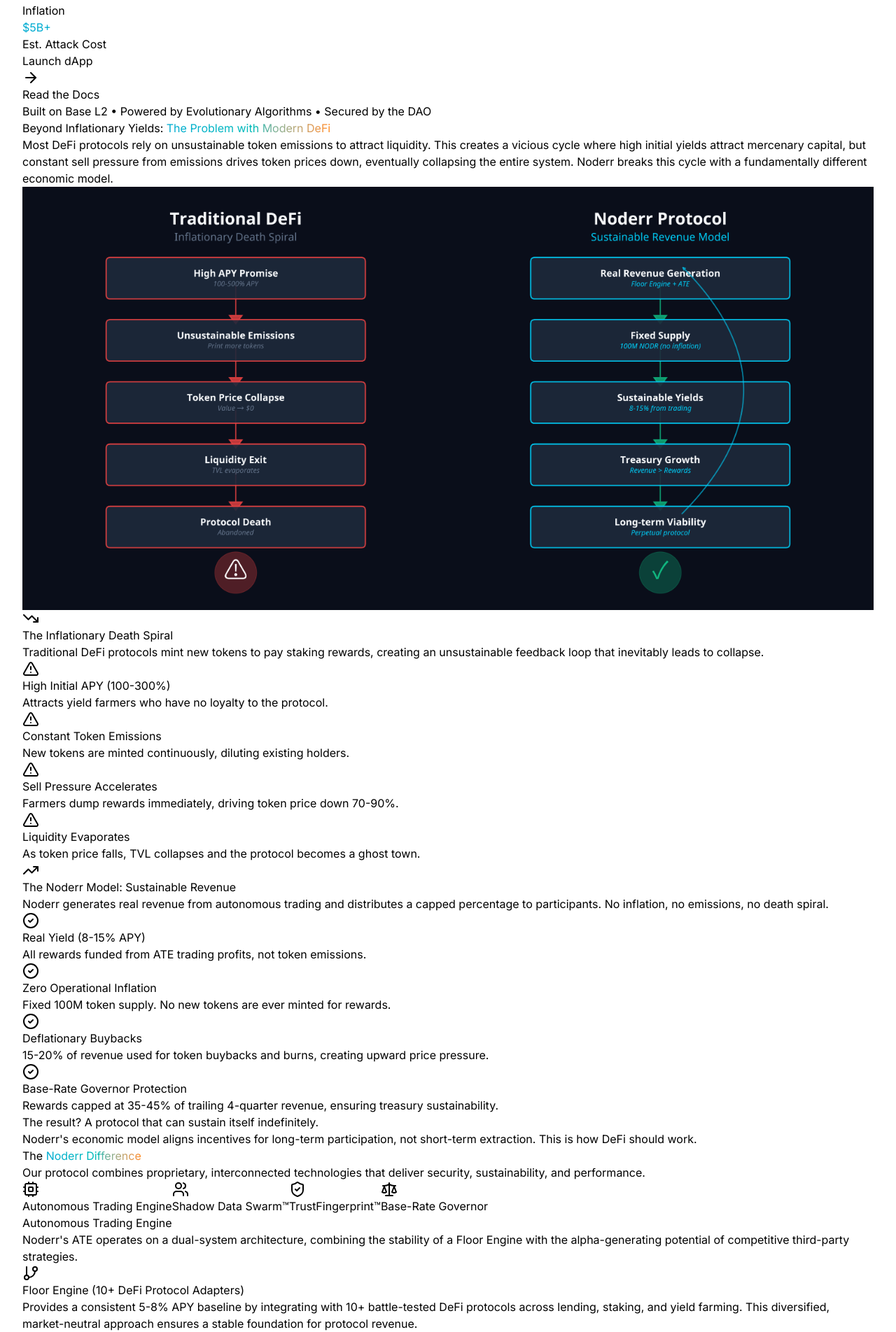
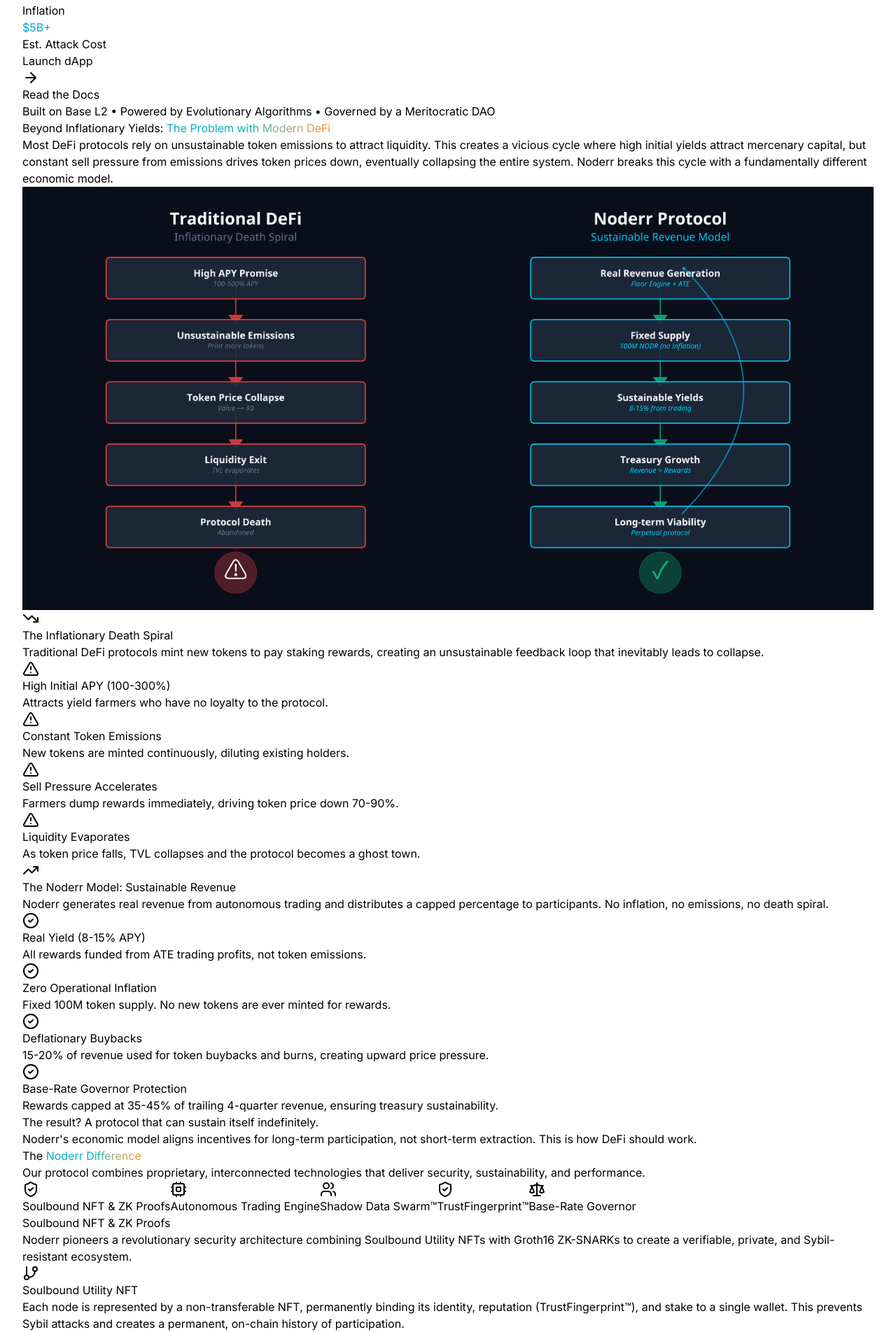
Before and after one commit to Noderrxyz/noderr-landing, a React (Vite) app in the folder client/: page / in a window 1280 px wide. Shown: the part 887-2791 px from the top of the page at 70% size. Built offline with nearby package versions, Linux system fonts and the light colour scheme.

Commit message:
feat: add Soulbound NFT & ZK Proofs section, update terminology, fix header overlap

```diff
--- a/client/src/components/sections/Hero.tsx
+++ b/client/src/components/sections/Hero.tsx
@@ -73,7 +73,7 @@
             transition={{ delay: 0.5, duration: 0.8 }}
             className="text-xl sm:text-2xl text-muted-foreground max-w-3xl mx-auto leading-relaxed"
           >
-            Noderr is a decentralized autonomous trading system that generates sustainable, real-world yields through a sophisticated three-layer architecture. No inflationary emissions, just pure performance.
+            Noderr is a decentralized autonomous trading system powered by a sophisticated Autonomous Trading Engine (ATE). The ATE generates sustainable, real-world yields through a three-layer architecture, ensuring pure performance with no inflationary emissions.
           </motion.p>
 
           {/* Key Stats */}
@@ -127,7 +127,7 @@
             transition={{ delay: 1.3 }}
             className="text-sm text-muted-foreground pt-8"
           >
-            Built on <span className="text-foreground font-semibold">Base L2</span> • Powered by <span className="text-foreground font-semibold">Evolutionary Algorithms</span> • Secured by <span className="text-foreground font-semibold">the DAO</span>
+            Built on <span className="text-foreground font-semibold">Base L2</span> • Powered by <span className="text-foreground font-semibold">Evolutionary Algorithms</span> • Governed by <span className="text-foreground font-semibold">a Meritocratic DAO</span>
           </motion.p>
         </motion.div>
       </div>
--- a/client/src/components/sections/ModesForEveryUser.tsx
+++ b/client/src/components/sections/ModesForEveryUser.tsx
@@ -164,7 +164,7 @@
         >
           <div className="inline-block p-6 rounded-2xl bg-card border border-border max-w-3xl">
             <p className="text-sm text-muted-foreground">
-              <span className="text-foreground font-semibold">Note:</span> Guardians and Oracles are elected by their peers, ensuring that only the most trusted and aligned participants can join these councils. This social layer makes governance takeover effectively impossible.
+              <span className="text-foreground font-semibold">Note:</span> Guardians and Oracles are elected by their peers, ensuring that only the most trusted and aligned participants can join these councils. This meritocratic structure, where influence must be earned over time, makes governance takeover effectively impossible.
             </p>
           </div>
         </motion.div>
--- a/client/src/components/sections/ProprietaryTech.tsx
+++ b/client/src/components/sections/ProprietaryTech.tsx
@@ -5,10 +5,31 @@
 
 const technologies = [
   {
+    id: 'nft-zk',
+    name: 'Soulbound NFT & ZK Proofs',
+    icon: ShieldCheck, // Or a more specific icon if available
+    description: 'Noderr pioneers a revolutionary security architecture combining Soulbound Utility NFTs with Groth16 ZK-SNARKs to create a verifiable, private, and Sybil-resistant ecosystem.',
+    docUrl: `${GITBOOK_URL}/protocol/security`,
+    details: [
+      {
+        title: 'Soulbound Utility NFT',
+        text: 'Each node is represented by a non-transferable NFT, permanently binding its identity, reputation (TrustFingerprint™), and stake to a single wallet. This prevents Sybil attacks and creates a permanent, on-chain history of participation.'
+      },
+      {
+        title: 'Groth16 ZK-SNARKs',
+        text: 'We use Groth16 zero-knowledge proofs for a multitude of on-chain actions, including private governance voting, strategy validation without revealing logic, and verifiable node execution. This ensures both privacy and integrity throughout the protocol.'
+      },
+      {
+        title: 'Verifiable Reputation',
+        text: 'ZK proofs are used to verify TrustFingerprint™ score updates, ensuring that all reputation changes are valid and auditable without revealing the underlying data.'
+      }
+    ]
+  },
+  {
     id: 'ate',
     name: 'Autonomous Trading Engine',
     icon: Cpu,
-    description: 'Noderr\'s ATE operates on a dual-system architecture, combining the stability of a Floor Engine with the alpha-generating potential of competitive third-party strategies.',
+    description: 'NThe Autonomous Trading Engine (ATE) is the core of the Noderr protocol. It operates on a dual-system architecture, combining the stability of a Floor Engine with the alpha-generating potential of competitive third-party strategies.',
     docUrl: `${GITBOOK_URL}/protocol/ate`,
     details: [
       {
@@ -77,7 +98,7 @@
       },
       {
         title: 'Elected Governance',
-        text: 'Guardians and Oracles cannot buy their positions; they must be elected by their peers. This social consensus layer makes the cost of a malicious governance takeover effectively infinite.'
+        text: 'Guardians and Oracles cannot buy their positions; they must be elected by their peers. This social consensus layer, where trust cannot be bought, makes the cost of a malicious governance takeover effectively infinite.'
       }
     ]
   },
```
